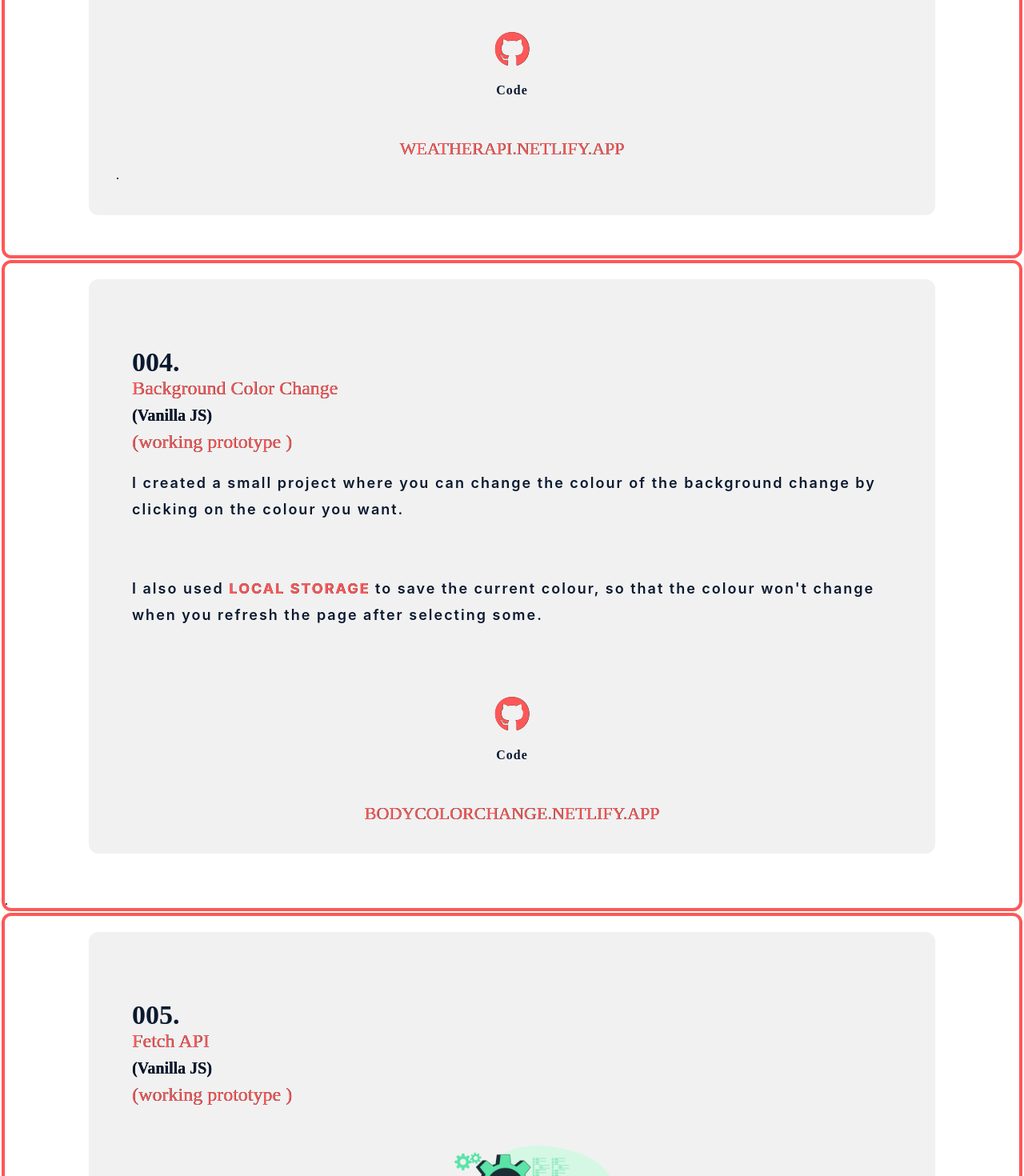
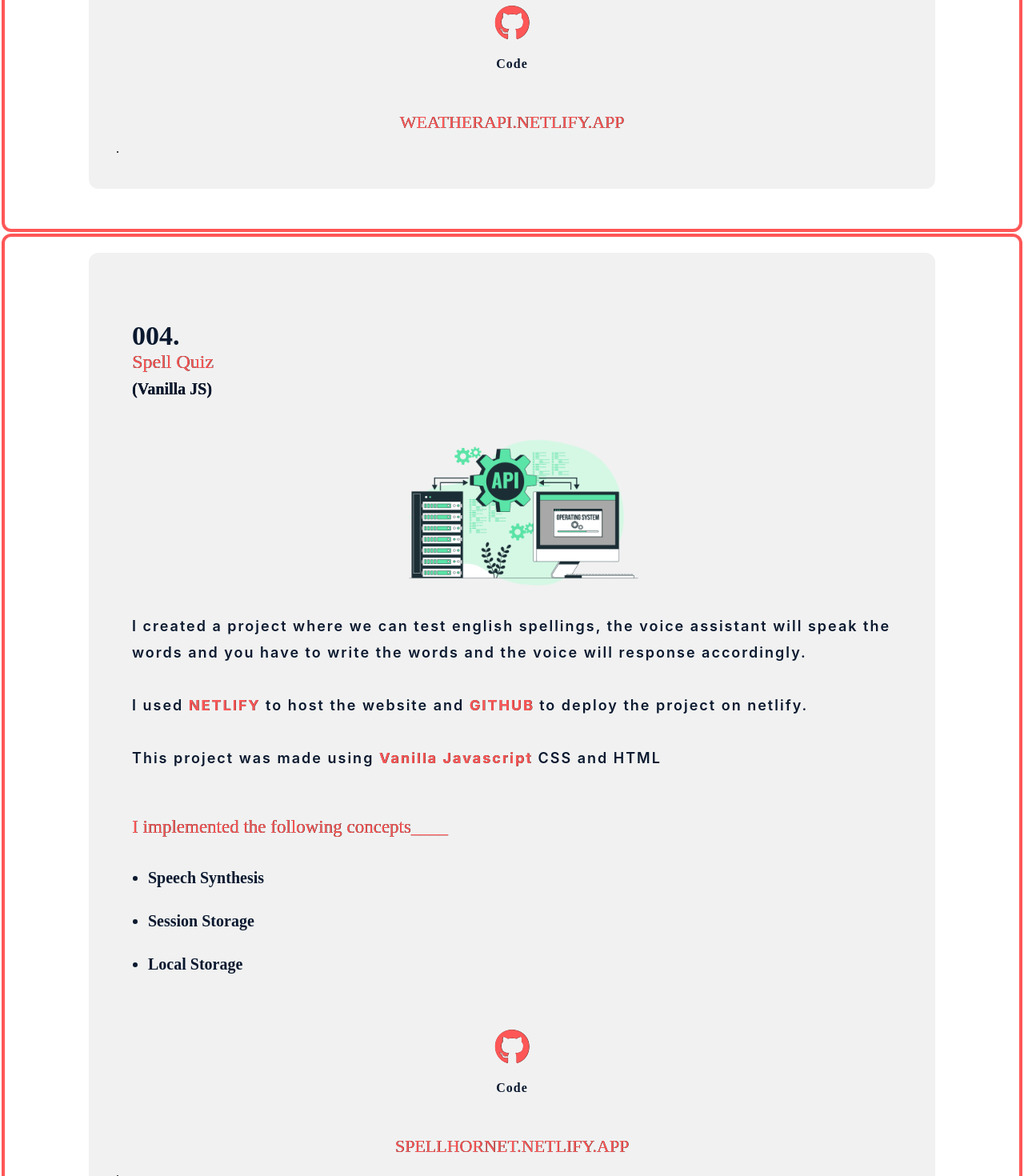
Before and after one commit to ankitsingh2105/Portfolio, a React (Create React App) app: page / in a window 1280 px wide. Shown: the part 9297-10767 px from the top of the page at 80% size. Built offline with nearby package versions, Linux system fonts and the light colour scheme; a web font is replaced by a local one.

Commit message:
added new project

```diff
--- a/src/COMPONENTS/Newhome.jsx
+++ b/src/COMPONENTS/Newhome.jsx
@@ -508,7 +508,7 @@ export default function Newhome() {
                     </div>
                     <div className="languages">
                         <div className="number1" style={whitetoblack}>003.</div>
-                        <div className="bakery" style={greetingstyle} >Weather Web App<br /> <small style={whitetoblack}>(Vanilla JS)</small><br /> (working prototype   )</div>
+                        <div className="bakery" style={greetingstyle} >Weather Web App<br /> <small style={whitetoblack}>(Vanilla JS)</small><br /> </div>
                     </div>
                     <p className="info_para" style={whitetoblack}>
                         <div className="align2" style={{ "marginBottom": "22px" }}>
@@ -555,6 +555,55 @@ export default function Newhome() {
             </div>
 
 
+            {/* 4th project */}
+            <div className='first first1' style={blacktowhite}>
+
+                <div className="section" style={sectioncolor}>
+                    <div>
+                    </div>
+                    <div className="languages">
+                        <div className="number1" style={whitetoblack}>004.</div>
+                        <div className="bakery" style={greetingstyle} >Spell Quiz<br /> <small style={whitetoblack}>(Vanilla JS)</small><br /> </div>
+                    </div>
+                    <p className="info_para" style={whitetoblack}>
+                        <div className="align2" style={{ "marginBottom": "22px" }}>
+                            <img className='actingthinking2' src={Api} alt="api" />
+                        </div>
+                        I created a project where we can test english spellings, the voice assistant will speak the words and you have to
+                        write the words and the voice will response accordingly.
+                        <br />
+                        <br />
+                        I used <strong style={greetingstyle} className='string'>NETLIFY</strong> to host the website and <strong style={greetingstyle} className='string'>GITHUB </strong>
+                        to deploy the project on netlify.
+                        <br />
+                        <br />
+                        This project was made using <strong style={greetingstyle} className='string'>Vanilla Javascript</strong> CSS and HTML
+                    </p>
+                    <div className="languages" style={greetingstyle}>
+                        I implemented the following concepts____
+                    </div>
+                    <ul className='lost'>
+                        <li style={whitetoblack} className='lik'>Speech Synthesis</li>
+                        <li style={whitetoblack} className='lik'>Session Storage</li>
+                        <li style={whitetoblack} className='lik'>Local Storage</li>
+                    </ul>
+                    <div>
+                        <a target="_blank" rel="noopener noreferrer" href="https://github.com/ankitsingh2105/Spelling_Practice" className='align' style={{ flexDirection: "column" }}>
+                            <i style={greetingstyle} class="fa-brands fa-github stack"></i>
+                        </a>
+                        <div style={whitetoblack} className='visit'>Code</div>
+                    </div>
+                    {/* <hr /> */}
+                    <div className="links">
+                        <a className="github" href="https://spellhornet.netlify.app/" target="_blank" rel="noopener noreferrer" style={greetingstyle}>
+                            SPELLHORNET.NETLIFY.APP
+                        </a>
+                    </div>
+                    <div>.</div>
+                </div>
+            </div>
+
+
             {/*  third  one demo */}
             <div className='first first1' style={blacktowhite}   >
 
@@ -562,8 +611,8 @@ export default function Newhome() {
                     <div>
                     </div>
                     <div className="languages">
-                        <div className="number1" style={whitetoblack}>004.</div>
-                        <div className="bakery" style={greetingstyle} >Background Color Change<br />  <small style={whitetoblack}>(Vanilla JS)</small><br /> (working prototype   )</div>
+                        <div className="number1" style={whitetoblack}>005.</div>
+                        <div className="bakery" style={greetingstyle} >Background Color Change<br />  <small style={whitetoblack}>(Vanilla JS)</small><br /> </div>
                     </div>
                     <p className="info_para" style={whitetoblack}>
                         I created a small project where you can change the colour of the background change by clicking on the colour you want.
@@ -597,8 +646,8 @@ export default function Newhome() {
                     <div>
                     </div>
                     <div className="languages">
-                        <div className="number1" style={whitetoblack}>005.</div>
-                        <div className="bakery" style={greetingstyle} >Fetch API<br /> <small style={whitetoblack}>(Vanilla JS)</small><br /> (working prototype   )</div>
+                        <div className="number1" style={whitetoblack}>006.</div>
+                        <div className="bakery" style={greetingstyle} >Contest Informer<br /> <small style={whitetoblack}>(Vanilla JS)</small><br /> </div>
                     </div>
                     <p className="info_para" style={whitetoblack}>
                         <div className="align2" style={{ "marginBottom": "22px" }}>
```
